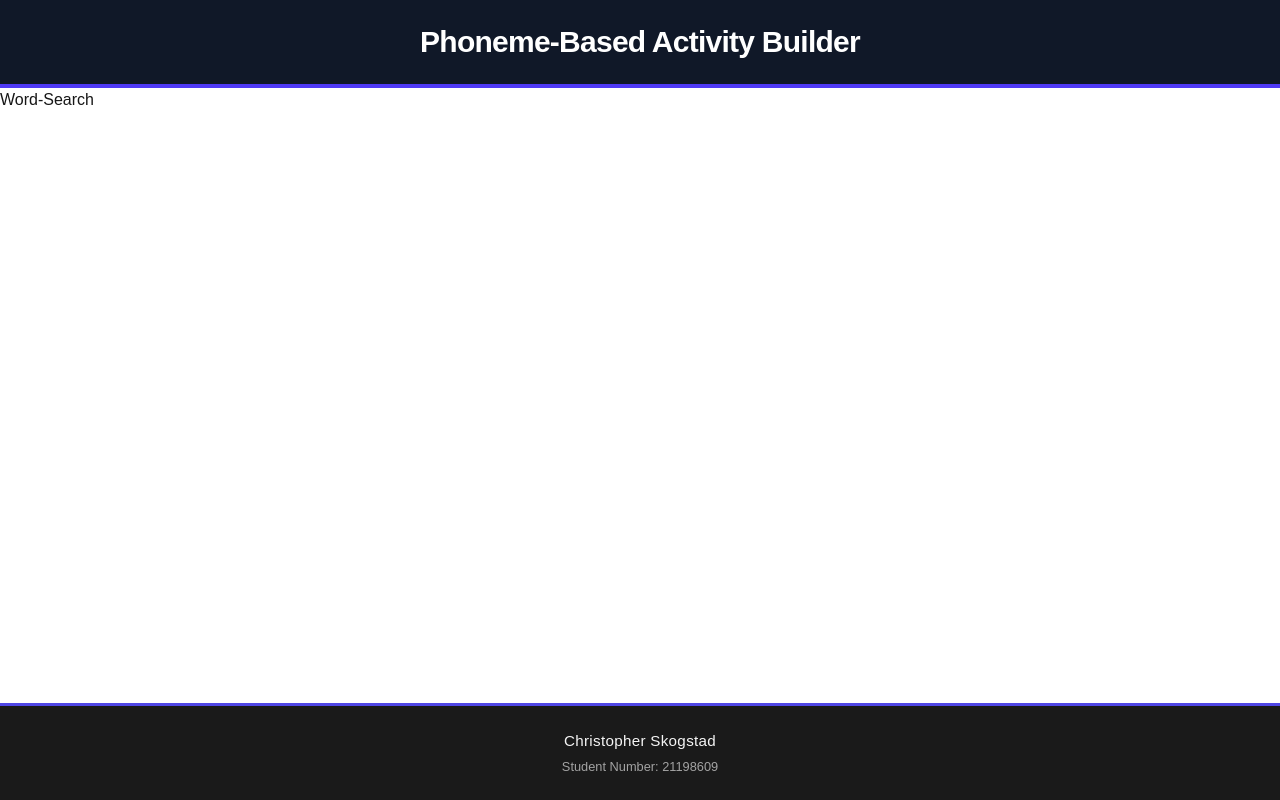
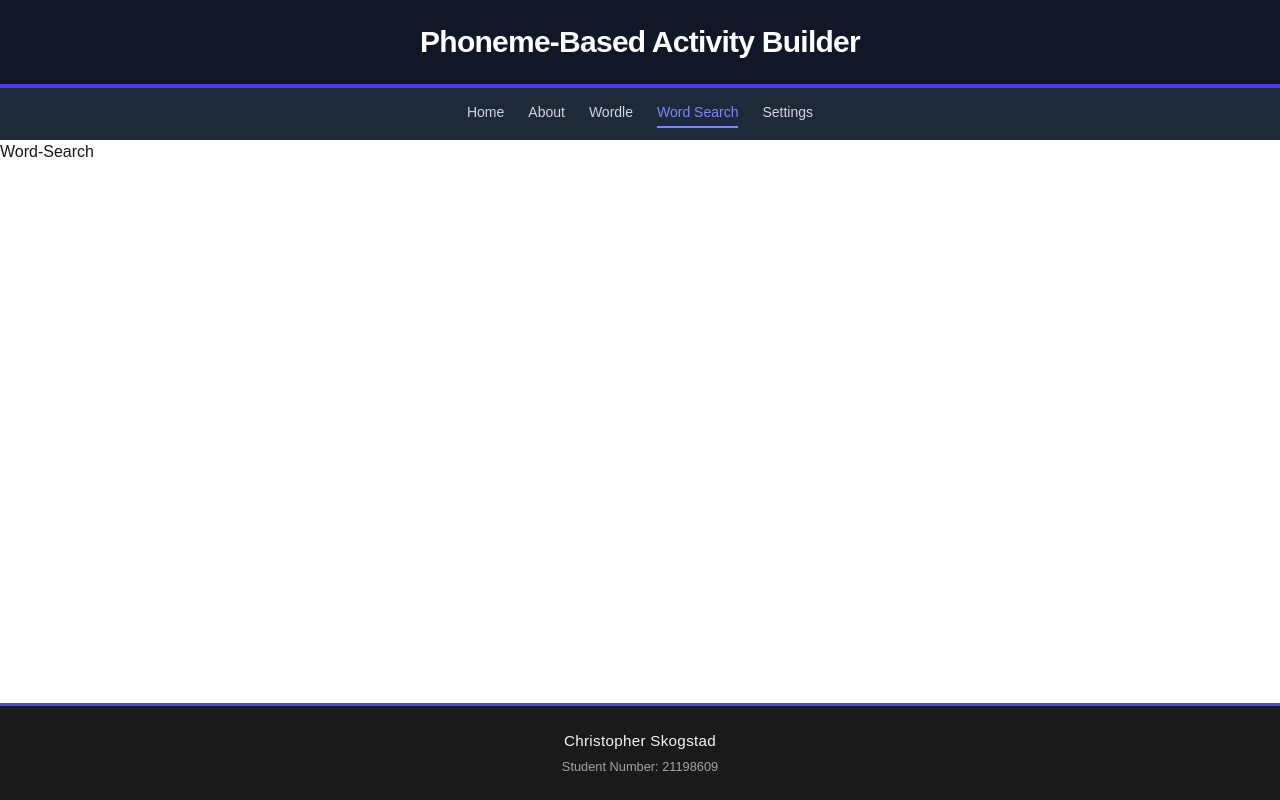
Before and after one commit to Chris-Skogstad/phoneme, a Next.js app: page /word-search in a window 1280 px wide. Built offline with nearby package versions, Linux system fonts and the light colour scheme.

Commit message:
added navbar with routing to each page

```diff
--- /dev/null
+++ b/app/components/Nav.tsx
@@ -0,0 +1,40 @@
+"use client";
+
+import { useRouter, usePathname } from "next/navigation";
+
+const links = [
+  { href: "/", label: "Home" },
+  { href: "/about", label: "About" },
+  { href: "/wordle", label: "Wordle" },
+  { href: "/word-search", label: "Word Search" },
+  { href: "/settings", label: "Settings" },
+];
+
+export default function Nav() {
+  const router = useRouter();
+  const pathname = usePathname();
+
+  return (
+    <nav className="bg-gray-800 px-4 py-3">
+      <ul className="flex flex-wrap justify-center gap-6">
+        {links.map((link) => {
+          const isActive = pathname === link.href;
+          return (
+            <li key={link.href}>
+              <button
+                onClick={() => router.push(link.href)}
+                className={`text-sm font-medium transition-colors cursor-pointer ${
+                  isActive
+                    ? "text-indigo-400 border-b-2 border-indigo-400 pb-1"
+                    : "text-gray-300 hover:text-white"
+                }`}
+              >
+                {link.label}
+              </button>
+            </li>
+          );
+        })}
+      </ul>
+    </nav>
+  );
+}
--- a/app/layout.tsx
+++ b/app/layout.tsx
@@ -2,6 +2,7 @@ import type { Metadata } from "next";
 import { Geist, Geist_Mono } from "next/font/google";
 import "./globals.css";
 import Header from "./components/Header";
+import Nav from "./components/Nav";
 import Footer from "./components/Footer";
 
 const geistSans = Geist({
@@ -31,6 +32,7 @@ export default function RootLayout({
     >
       <body className="min-h-full flex flex-col">
         <Header />
+        <Nav />
         {children}
         <Footer />
       </body>
--- a/app/page.tsx
+++ b/app/page.tsx
@@ -1,65 +1,7 @@
-import Image from "next/image";
-
 export default function Home() {
   return (
-    <div className="flex flex-col flex-1 items-center justify-center bg-zinc-50 font-sans dark:bg-black">
-      <main className="flex flex-1 w-full max-w-3xl flex-col items-center justify-between py-32 px-16 bg-white dark:bg-black sm:items-start">
-        <Image
-          className="dark:invert"
-          src="/next.svg"
-          alt="Next.js logo"
-          width={100}
-          height={20}
-          priority
-        />
-        <div className="flex flex-col items-center gap-6 text-center sm:items-start sm:text-left">
-          <h1 className="max-w-xs text-3xl font-semibold leading-10 tracking-tight text-black dark:text-zinc-50">
-            To get started, edit the page.tsx file.
-          </h1>
-          <p className="max-w-md text-lg leading-8 text-zinc-600 dark:text-zinc-400">
-            Looking for a starting point or more instructions? Head over to{" "}
-            <a
-              href="https://vercel.com/templates?framework=next.js&utm_source=create-next-app&utm_medium=appdir-template-tw&utm_campaign=create-next-app"
-              className="font-medium text-zinc-950 dark:text-zinc-50"
-            >
-              Templates
-            </a>{" "}
-            or the{" "}
-            <a
-              href="https://nextjs.org/learn?utm_source=create-next-app&utm_medium=appdir-template-tw&utm_campaign=create-next-app"
-              className="font-medium text-zinc-950 dark:text-zinc-50"
-            >
-              Learning
-            </a>{" "}
-            center.
-          </p>
-        </div>
-        <div className="flex flex-col gap-4 text-base font-medium sm:flex-row">
-          <a
-            className="flex h-12 w-full items-center justify-center gap-2 rounded-full bg-foreground px-5 text-background transition-colors hover:bg-[#383838] dark:hover:bg-[#ccc] md:w-[158px]"
-            href="https://vercel.com/new?utm_source=create-next-app&utm_medium=appdir-template-tw&utm_campaign=create-next-app"
-            target="_blank"
-            rel="noopener noreferrer"
-          >
-            <Image
-              className="dark:invert"
-              src="/vercel.svg"
-              alt="Vercel logomark"
-              width={16}
-              height={16}
-            />
-            Deploy Now
-          </a>
-          <a
-            className="flex h-12 w-full items-center justify-center rounded-full border border-solid border-black/[.08] px-5 transition-colors hover:border-transparent hover:bg-black/[.04] dark:border-white/[.145] dark:hover:bg-[#1a1a1a] md:w-[158px]"
-            href="https://nextjs.org/docs?utm_source=create-next-app&utm_medium=appdir-template-tw&utm_campaign=create-next-app"
-            target="_blank"
-            rel="noopener noreferrer"
-          >
-            Documentation
-          </a>
-        </div>
-      </main>
+    <div>
+      <h1>Home</h1>
     </div>
   );
 }
```
